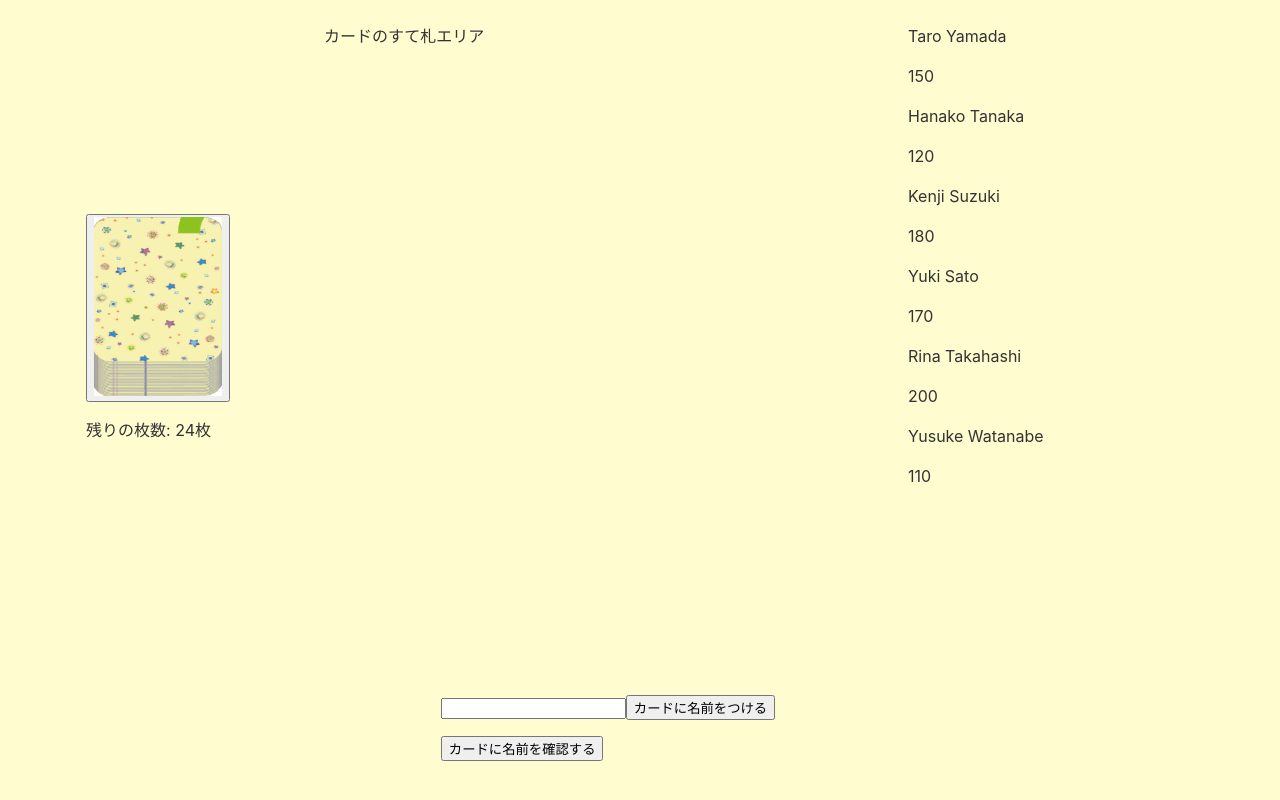
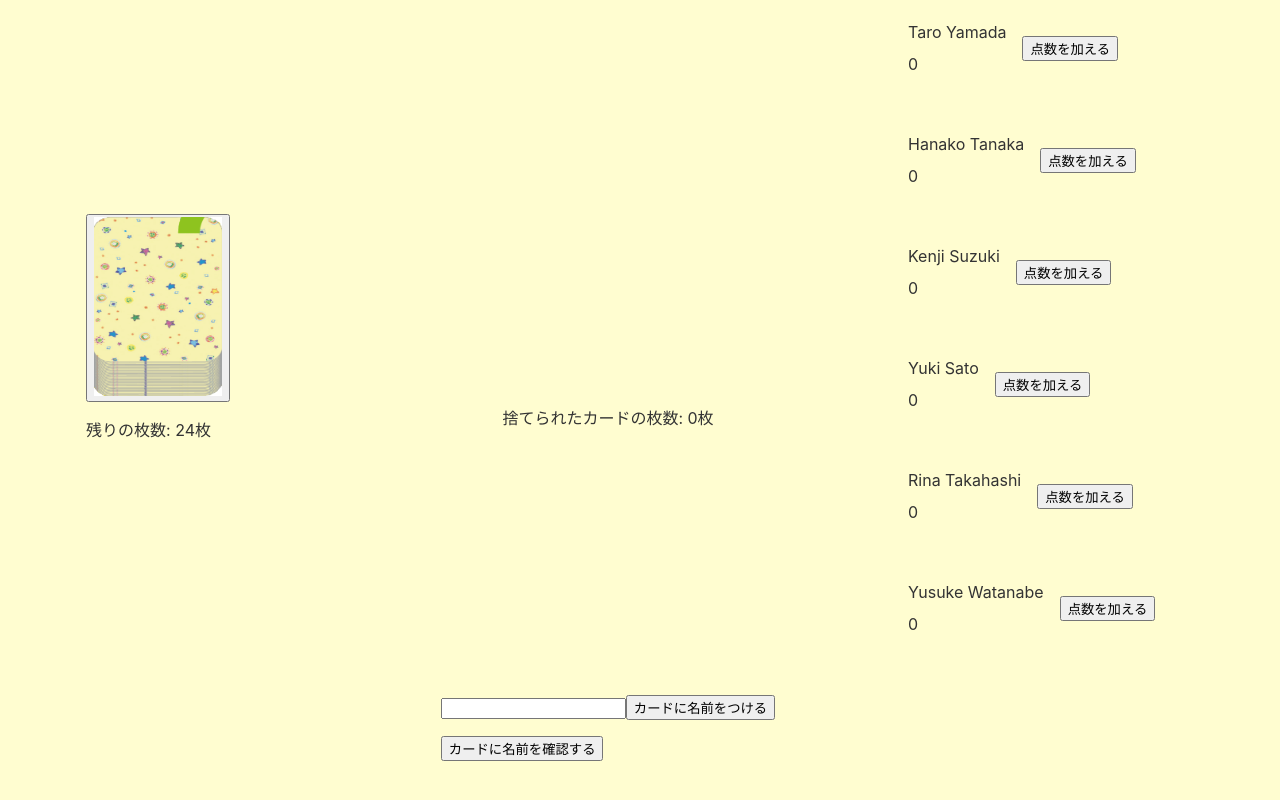
Before and after one commit to kp047i/nanjamonja-future-front, a React (Vite) app: page /game/play in a window 1280 px wide. Shown: the top 800 px of the page. Built offline with nearby package versions, Linux system fonts and the light colour scheme.

Commit message:
feat: 点数のロジック

```diff
--- a/src/features/Card/hooks/useCards.ts
+++ b/src/features/Card/hooks/useCards.ts
@@ -5,12 +5,12 @@ const dummyCards: Card[] = [
   {
     userName: "user1",
     imgPath:
-      "https://res.cloudinary.com/techfeed/image/upload/w_96,h_96,c_fill/v1585110459/users/wqrb2bwadnhi0df00qmm.png",
+      "https://firebasestorage.googleapis.com/v0/b/aisozai.appspot.com/o/watermarked_pictures%2F768[…]?alt=media&token=789370fc-9939-4f19-abef-68b2624cf3bc",
   },
   {
     userName: "user2",
     imgPath:
-      "https://res.cloudinary.com/techfeed/image/upload/w_96,h_96,c_fill/v1585110459/users/wqrb2bwadnhi0df00qmm.png",
+      "https://storage.googleapis.com/aisozai-thumbnails/watermarked_pictures/384x256/qwchRTyTfL.jpeg",
   },
   {
     userName: "user3",
@@ -20,12 +20,12 @@ const dummyCards: Card[] = [
   {
     userName: "user4",
     imgPath:
-      "https://res.cloudinary.com/techfeed/image/upload/w_96,h_96,c_fill/v1585110459/users/wqrb2bwadnhi0df00qmm.png",
+      "https://publicdomainq.net/pictures/2023s/2023-07s/2023-07-31s/publicdomainq-0073395ztv.jpg",
   },
   {
     userName: "user5",
     imgPath:
-      "https://res.cloudinary.com/techfeed/image/upload/w_96,h_96,c_fill/v1585110459/users/wqrb2bwadnhi0df00qmm.png",
+      "https://publicdomainq.net/pictures/2023s/2023-06s/2023-06-16s/publicdomainq-0072479rlg.jpg",
   },
   {
     userName: "user6",
--- /dev/null
+++ b/src/features/Game/GameContext.tsx
@@ -0,0 +1,103 @@
+import { useState } from "react";
+import { Outlet } from "react-router-dom";
+import { Card } from "../../features/Card/type";
+import { Player } from "../Player/type";
+
+const dummyCard = {
+  imgPath:
+    "https://res.cloudinary.com/techfeed/image/upload/w_96,h_96,c_fill/v1585110459/users/wqrb2bwadnhi0df00qmm.png",
+  userName: "kappy",
+};
+
+const dummyDeck: Card[] = [...Array(24)].map(() => dummyCard);
+
+const dummyPlayers: Player[] = [
+  {
+    id: "1",
+    name: "Taro Yamada",
+    score: 0,
+  },
+  {
+    id: "2",
+    name: "Hanako Tanaka",
+    score: 0,
+  },
+  {
+    id: "3",
+    name: "Kenji Suzuki",
+    score: 0,
+  },
+  {
+    id: "4",
+    name: "Yuki Sato",
+    score: 0,
+  },
+  {
+    id: "5",
+    name: "Rina Takahashi",
+    score: 0,
+  },
+  {
+    id: "6",
+    name: "Yusuke Watanabe",
+    score: 0,
+  },
+];
+
+export type GameContext = {
+  deck: Card[];
+  players: Player[];
+  playedCards: Card[];
+  createDeck: (selectedCard: Card[]) => void;
+  playCard: () => Card | undefined;
+  addPoints: (id: string) => void;
+};
+
+export const GameLayout = () => {
+  const [deck, setDeck] = useState<Card[]>(dummyDeck);
+  const [players, setPlayers] = useState<Player[]>(dummyPlayers);
+  const [playedCards, setPlayedCards] = useState<Card[]>([]);
+
+  const createDeck = (selectedCard: Card[]) => {
+    setDeck(
+      [...selectedCard, ...selectedCard, ...selectedCard].sort(
+        () => Math.random() - 0.5
+      )
+    );
+  };
+
+  const playCard = () => {
+    const card = deck.shift();
+    if (!card) {
+      return;
+    }
+    setDeck([...deck]);
+    setPlayedCards([...playedCards, card]);
+    return card;
+  };
+
+  const addPoints = (id: string) => {
+    const player = players.find((player) => player.id === id);
+    if (!player) {
+      return;
+    }
+    player.score += playedCards.length;
+    setPlayers([...players]);
+    setPlayedCards([]);
+  };
+
+  return (
+    <Outlet
+      context={
+        {
+          deck,
+          playedCards,
+          createDeck,
+          playCard,
+          players,
+          addPoints,
+        } satisfies GameContext
+      }
+    />
+  );
+};
--- a/src/features/Game/hooks/useGame.ts
+++ b/src/features/Game/hooks/useGame.ts
@@ -1,4 +1,4 @@
 import { useOutletContext } from "react-router-dom";
-import { GameContext } from "../../../pages/game/GameLayout";
+import { GameContext } from "../GameContext";
 
 export const useGame = () => useOutletContext<GameContext>();
--- a/src/features/Player/components/PlayerScore.tsx
+++ b/src/features/Player/components/PlayerScore.tsx
@@ -1,13 +1,36 @@
+import styled from "styled-components";
 import { Player } from "../type";
 
 export type PlayerScoreProps = {
   player: Player;
+  handleAddScoreButton: (id: string) => void;
 };
-export const PlayerScore: React.FC<PlayerScoreProps> = ({ player }) => {
+export const PlayerScore: React.FC<PlayerScoreProps> = ({
+  player,
+  handleAddScoreButton,
+}) => {
   return (
-    <div>
-      <p>{player.name}</p>
-      <p>{player.score}</p>
-    </div>
+    <StyledPlayerScore>
+      <PlayerInfo>
+        <span>{player.name}</span>
+        <span>{player.score}</span>
+      </PlayerInfo>
+      <ButtonWrapper>
+        <button onClick={() => handleAddScoreButton(player.id)}>点数を加える</button>
+      </ButtonWrapper>
+    </StyledPlayerScore>
   );
 };
+
+const StyledPlayerScore = styled.div`
+  display: flex;
+  align-items: center;
+  gap: 16px;
+`;
+
+const PlayerInfo = styled.div`
+  display: grid;
+  gap: 8px;
+`;
+
+const ButtonWrapper = styled.div``;
--- a/src/features/Player/type.ts
+++ b/src/features/Player/type.ts
@@ -1,4 +1,5 @@
 export type Player = {
+  id: string;
   name: string;
   score: number;
 };
--- a/src/main.tsx
+++ b/src/main.tsx
@@ -4,9 +4,10 @@ import App from "./App.tsx";
 import "./index.css";
 
 import { createBrowserRouter, RouterProvider } from "react-router-dom";
-import { GameLayout } from "./pages/game/GameLayout";
+
 import { Robby } from "./pages/game/Robby";
 import { Play } from "./pages/game/Play/play.tsx";
+import { GameLayout } from "./features/Game/GameContext.tsx";
 
 const router = createBrowserRouter([
   {
--- a/src/pages/game/GameLayout.tsx
+++ /dev/null
@@ -1,22 +0,0 @@
-import { useState } from "react";
-import { Outlet } from "react-router-dom";
-import { Card } from "../../features/Card/type";
-
-export type GameContext = {
-  deck: Card[];
-  createDeck: (selectedCard: Card[]) => void;
-};
-
-export const GameLayout = () => {
-  const [deck, setDeck] = useState<Card[]>([]);
-
-  const createDeck = (selectedCard: Card[]) => {
-    setDeck(
-      [...selectedCard, ...selectedCard, ...selectedCard].sort(
-        () => Math.random() - 0.5
-      )
-    );
-  };
-
-  return <Outlet context={{ deck, createDeck } satisfies GameContext} />;
-};
--- a/src/pages/game/Play/play.tsx
+++ b/src/pages/game/Play/play.tsx
@@ -3,49 +3,14 @@
 import styled from "styled-components";
 import { CARD_WIDTH, CARD_HEIGHT } from "../../../features/Card/const";
 import { PlayerScore } from "../../../features/Player/components/PlayerScore";
-import { Player } from "../../../features/Player/type";
-import { Card } from "../../../features/Card/type";
+
 import { useGame } from "../../../features/Game/hooks/useGame";
 
-const dummyPlayers: Player[] = [
-  {
-    name: "Taro Yamada",
-    score: 150,
-  },
-  {
-    name: "Hanako Tanaka",
-    score: 120,
-  },
-  {
-    name: "Kenji Suzuki",
-    score: 180,
-  },
-  {
-    name: "Yuki Sato",
-    score: 170,
-  },
-  {
-    name: "Rina Takahashi",
-    score: 200,
-  },
-  {
-    name: "Yusuke Watanabe",
-    score: 110,
-  },
-];
+export const Play = () => {
+  const { deck, playCard, playedCards, players, addPoints } = useGame();
 
-const dummyCard = {
-  imgPath:
-    "https://res.cloudinary.com/techfeed/image/upload/w_96,h_96,c_fill/v1585110459/users/wqrb2bwadnhi0df00qmm.png",
-  userName: "kappy",
-};
-
-const dummyDeck: Card[] = [...Array(24)].map(() => dummyCard);
-
-export const Play = () => {
-  const { deck } = useGame();
   const handleDeckClick = () => {
-    console.log("deck clicked");
+    playCard();
   };
 
   return (
@@ -54,12 +19,28 @@ export const Play = () => {
         <button onClick={handleDeckClick}>
           <img src="/images/deck.png" width={CARD_WIDTH} height={CARD_HEIGHT} />
         </button>
-        残りの枚数: {dummyDeck.length}枚
+        残りの枚数: {deck.length}枚
       </DeckArea>
-      <DisplayCardArea>カードのすて札エリア</DisplayCardArea>
+      <DisplayCardArea>
+        {playedCards.length > 0 ? (
+          <img
+            src={playedCards[playedCards.length - 1]?.imgPath}
+            width={CARD_WIDTH}
+            height={CARD_HEIGHT}
+          />
+        ) : (
+          <div
+            style={{
+              width: CARD_WIDTH,
+              height: CARD_HEIGHT,
+            }}
+          ></div>
+        )}
+        捨てられたカードの枚数: {playedCards.length}枚
+      </DisplayCardArea>
       <PlayersArea>
-        {dummyPlayers.map((player) => (
-          <PlayerScore player={player} />
+        {players.map((player) => (
+          <PlayerScore player={player} handleAddScoreButton={addPoints} />
         ))}
       </PlayersArea>
       <OperationArea>
@@ -95,10 +76,14 @@ const DeckArea = styled.div`
 const DisplayCardArea = styled.div`
   padding: 16px;
   grid-area: 1 / 2 / 2 / 3;
+  display: grid;
+  place-content: center;
 `;
 
 const PlayersArea = styled.div`
   grid-area: 1 / 3 / 2 / 4;
+  display: grid;
+  gap: 32px;
 `;
 
 const OperationArea = styled.div`
--- a/src/pages/game/Robby.tsx
+++ b/src/pages/game/Robby.tsx
@@ -4,9 +4,9 @@ import { CardCheckBox } from "../../features/Card/components/CardCheckBox";
 import { useCards } from "../../features/Card/hooks/useCards";
 import { Card } from "../../features/Card/type";
 import { Button } from "../../components/Button";
-import { useNavigate, useOutletContext } from "react-router-dom";
+import { useNavigate } from "react-router-dom";
 import { CARD_WIDTH } from "../../features/Card/const";
-import { GameContext } from "./GameLayout";
+import { useGame } from "../../features/Game/hooks/useGame";
 
 // 選択できるカードの最大の数
 const MAX_SELECTABLE_CARD_COUNT = 4;
@@ -17,7 +17,7 @@ export const Robby = () => {
   const { cards, selectedCards, appendSelectedCards, removeSelectedCards } =
     useCards();
 
-  const { createDeck } = useOutletContext<GameContext>();
+  const { createDeck } = useGame();
 
   const navigate = useNavigate();
 
```
